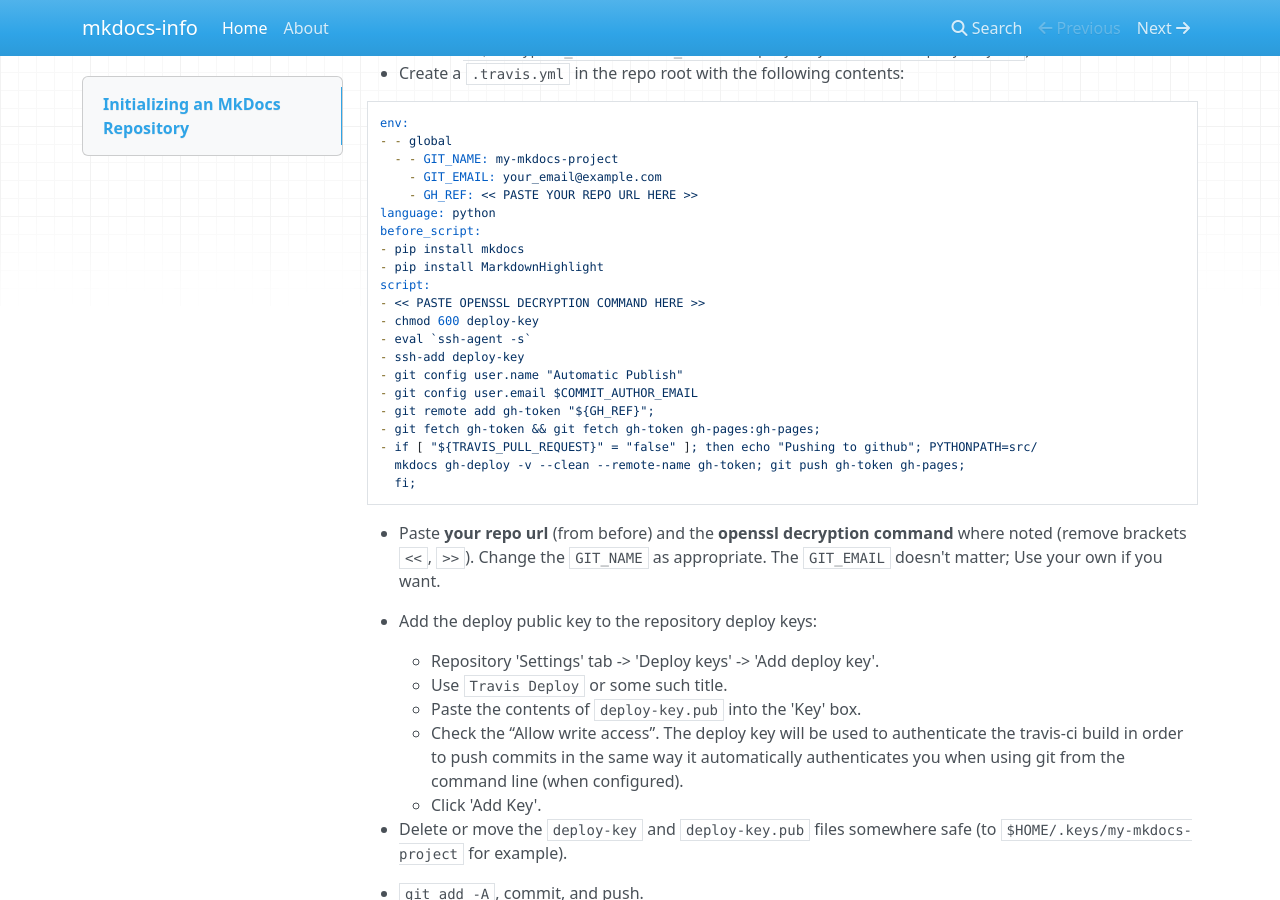
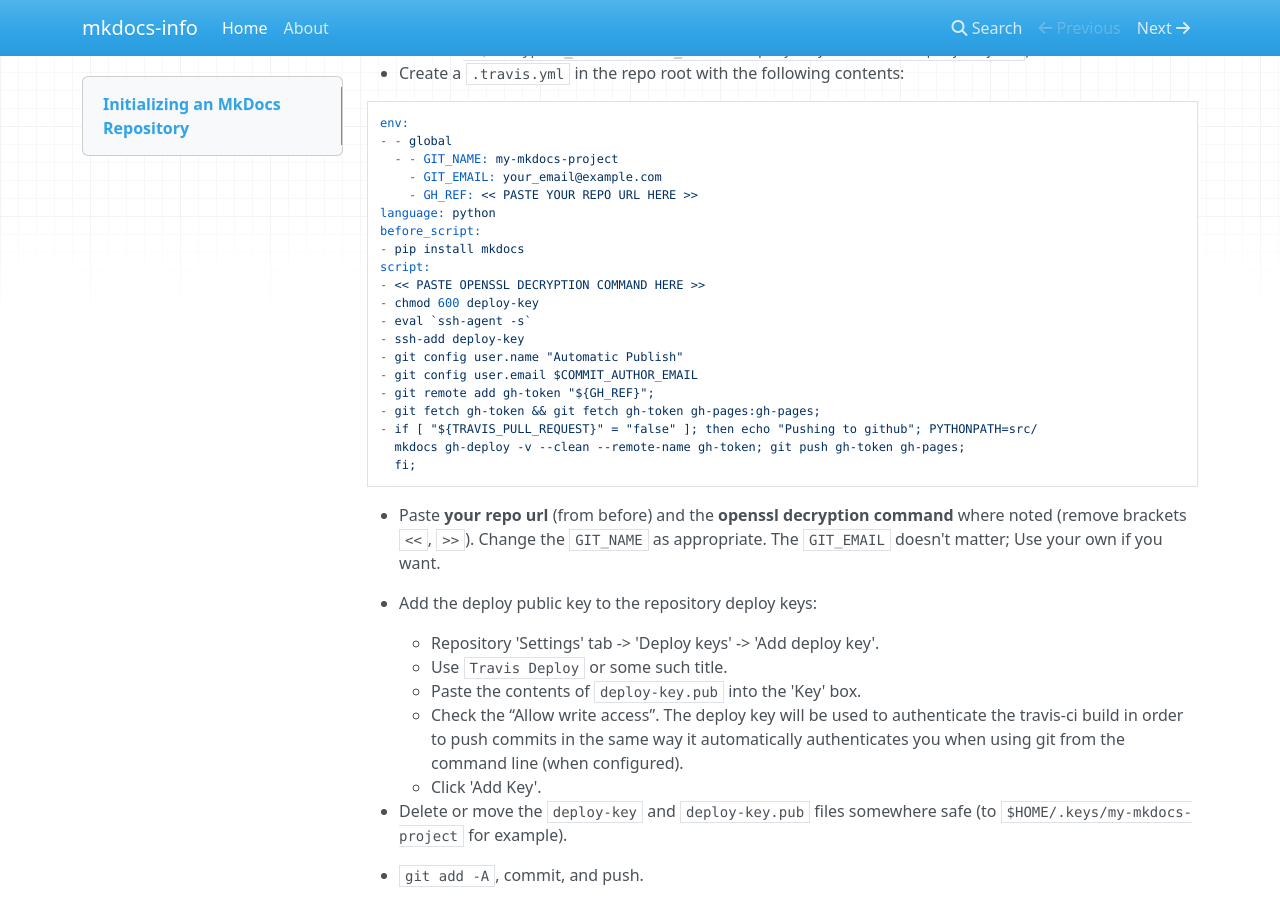
Before and after one commit to c0gent/mkdocs-info, an MkDocs documentation site: the page built from docs/index.md, in a window 1280 px wide and 900 px high, scrolled down 1249 px. Built offline with MkDocs 1.6.1, drawn with Linux system fonts in a browser that asks for light colours; nearby versions of some CDN libraries; old or Windows-style settings are respelled for this version of MkDocs.

Commit message:
Remove MarkdownHighlight.

```diff
--- a/.travis.yml
+++ b/.travis.yml
@@ -6,7 +6,7 @@ env:
 language: python
 before_script:
 - pip install mkdocs
-- pip install MarkdownHighlight
+# - pip install MarkdownHighlight
 script:
 - openssl aes-256-cbc -K $encrypted_9186e51e85a9_key -iv $encrypted_9186e51e85a9_iv -in deploy-key.enc -out deploy-key -d
 - chmod 600 deploy-key
--- a/docs/index.md
+++ b/docs/index.md
@@ -73,7 +73,6 @@ env:
 language: python
 before_script:
 - pip install mkdocs
-- pip install MarkdownHighlight
 script:
 - << PASTE OPENSSL DECRYPTION COMMAND HERE >>
 - chmod 600 deploy-key
```
Also changed, not shown: README.md (+0 -1 lines).
